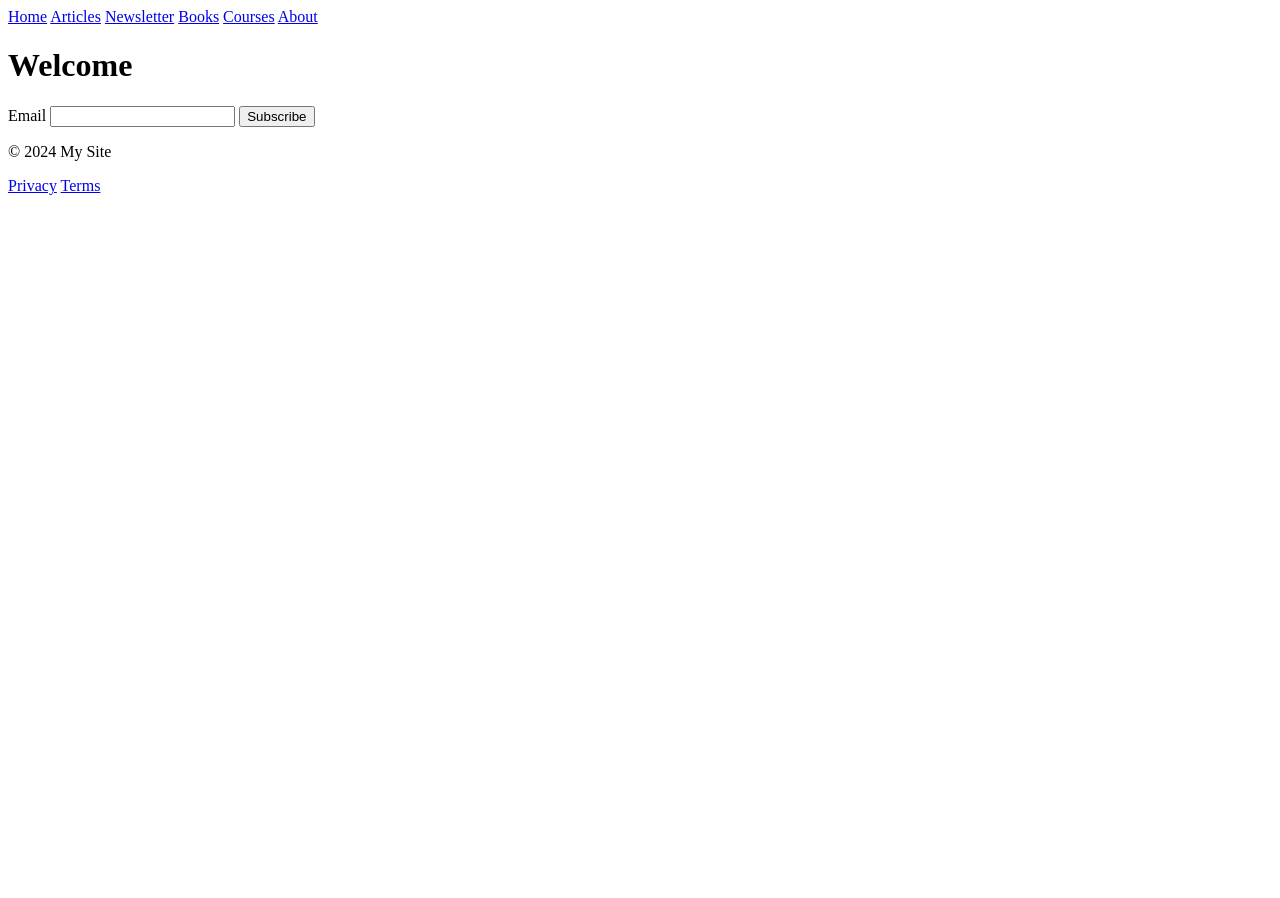
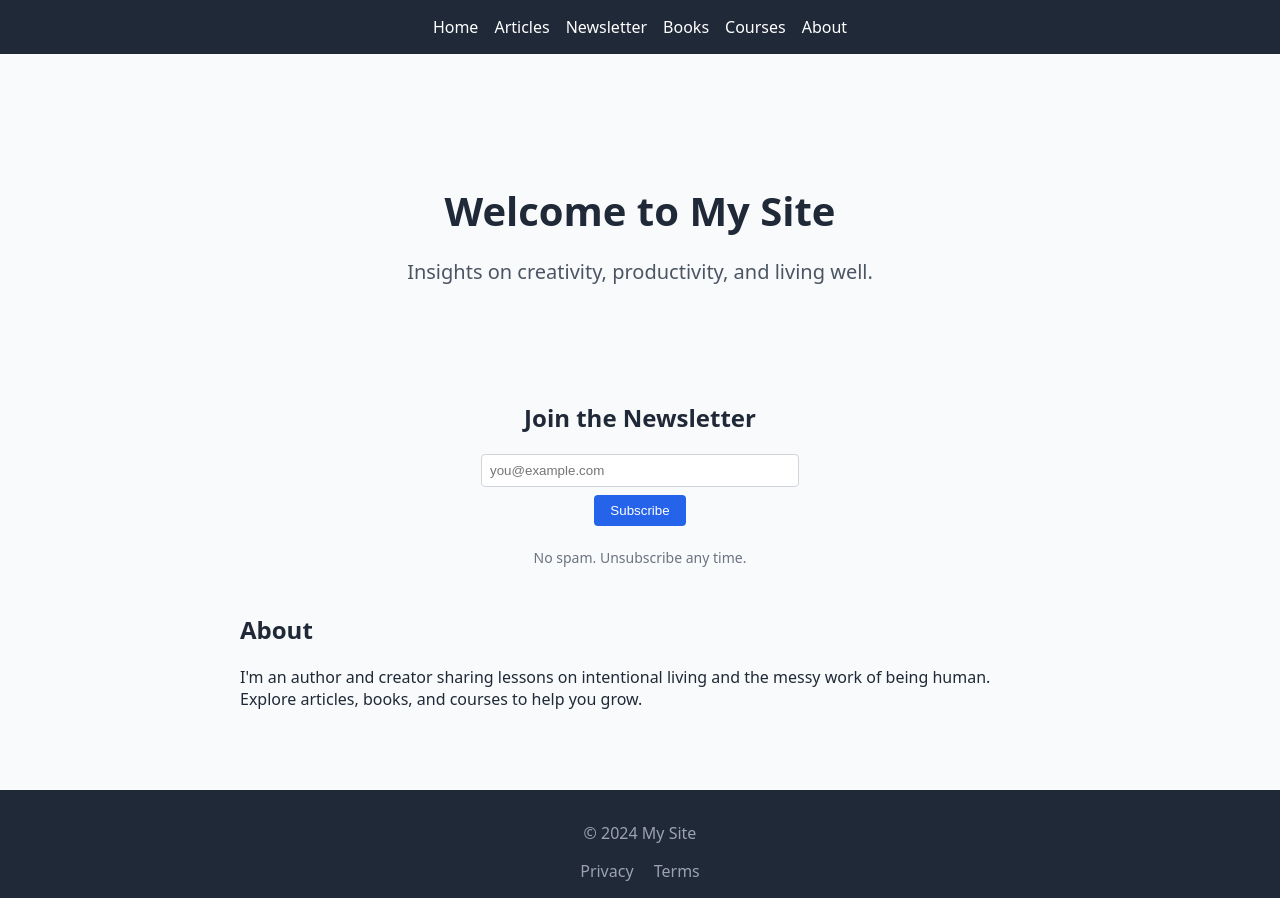
Before and after one commit to mgi25/Personal-Website, a Flask app: page / in a window 1280 px wide. Before the commit the page ends 195 px from the top, so only its background shows below. Run offline with Flask 3, Linux system fonts and the light colour scheme.

Commit message:
Add homepage design and content

```diff
--- a/flask_mark_style/static/css/app.css
+++ b/flask_mark_style/static/css/app.css
@@ -1 +1,118 @@
 /* App CSS */
+
+body {
+  font-family: system-ui, sans-serif;
+  margin: 0;
+  background-color: #f9fafb;
+  color: #1f2937;
+}
+
+nav {
+  background-color: #1f2937;
+  padding: 1rem;
+  display: flex;
+  gap: 1rem;
+  justify-content: center;
+}
+
+nav a {
+  color: #fff;
+  text-decoration: none;
+}
+
+nav a:hover {
+  text-decoration: underline;
+}
+
+main {
+  padding: 2rem;
+  max-width: 800px;
+  margin: 0 auto;
+}
+
+footer {
+  background-color: #1f2937;
+  color: #9ca3af;
+  text-align: center;
+  padding: 1rem;
+  margin-top: 2rem;
+}
+
+footer a {
+  color: #9ca3af;
+  margin: 0 0.5rem;
+  text-decoration: none;
+}
+
+footer a:hover {
+  text-decoration: underline;
+}
+
+.hero {
+  text-align: center;
+  padding: 4rem 1rem;
+}
+
+.hero h1 {
+  font-size: 2.5rem;
+  margin-bottom: 1rem;
+}
+
+.tagline {
+  font-size: 1.25rem;
+  color: #4b5563;
+}
+
+.newsletter-section {
+  text-align: center;
+  margin-top: 2rem;
+}
+
+.newsletter-form {
+  display: flex;
+  flex-direction: column;
+  gap: 0.5rem;
+  align-items: center;
+}
+
+.newsletter-form input {
+  padding: 0.5rem;
+  border: 1px solid #d1d5db;
+  border-radius: 4px;
+  width: 100%;
+  max-width: 300px;
+}
+
+.newsletter-form button {
+  background-color: #2563eb;
+  color: #fff;
+  border: none;
+  padding: 0.5rem 1rem;
+  border-radius: 4px;
+  cursor: pointer;
+}
+
+.newsletter-form button:hover {
+  background-color: #1e3a8a;
+}
+
+.privacy-note {
+  font-size: 0.875rem;
+  color: #6b7280;
+}
+
+.about-preview {
+  margin-top: 2rem;
+}
+
+.sr-only {
+  position: absolute;
+  width: 1px;
+  height: 1px;
+  padding: 0;
+  margin: -1px;
+  overflow: hidden;
+  clip: rect(0, 0, 0, 0);
+  white-space: nowrap;
+  border: 0;
+}
--- a/flask_mark_style/templates/_base.html
+++ b/flask_mark_style/templates/_base.html
@@ -2,6 +2,7 @@
 <html lang="en">
 <head>
   <meta charset="utf-8">
+  <meta name="viewport" content="width=device-width, initial-scale=1">
   <title>{% block title %}Site{% endblock %}</title>
   <link rel="stylesheet" href="{{ url_for('static', filename='css/app.css') }}">
 </head>
--- a/flask_mark_style/templates/_partials/newsletter_cta.html
+++ b/flask_mark_style/templates/_partials/newsletter_cta.html
@@ -1,6 +1,6 @@
-<section>
-  <form action="/breakthrough/subscribe" method="post">
-    <label>Email <input type="email" name="email"></label>
-    <button type="submit">Subscribe</button>
-  </form>
-</section>
+<form action="/breakthrough/subscribe" method="post" class="newsletter-form">
+  <label for="email" class="sr-only">Email address</label>
+  <input id="email" type="email" name="email" placeholder="you@example.com" required>
+  <button type="submit">Subscribe</button>
+  <p class="privacy-note">No spam. Unsubscribe any time.</p>
+</form>
--- a/flask_mark_style/templates/main/home.html
+++ b/flask_mark_style/templates/main/home.html
@@ -1,6 +1,18 @@
 {% extends '_base.html' %}
 {% block title %}Home{% endblock %}
 {% block content %}
-<h1>Welcome</h1>
-{% include '_partials/newsletter_cta.html' %}
+<section class="hero">
+  <h1>Welcome to My Site</h1>
+  <p class="tagline">Insights on creativity, productivity, and living well.</p>
+</section>
+
+<section class="newsletter-section">
+  <h2>Join the Newsletter</h2>
+  {% include '_partials/newsletter_cta.html' %}
+</section>
+
+<section class="about-preview">
+  <h2>About</h2>
+  <p>I'm an author and creator sharing lessons on intentional living and the messy work of being human. Explore articles, books, and courses to help you grow.</p>
+</section>
 {% endblock %}
```
